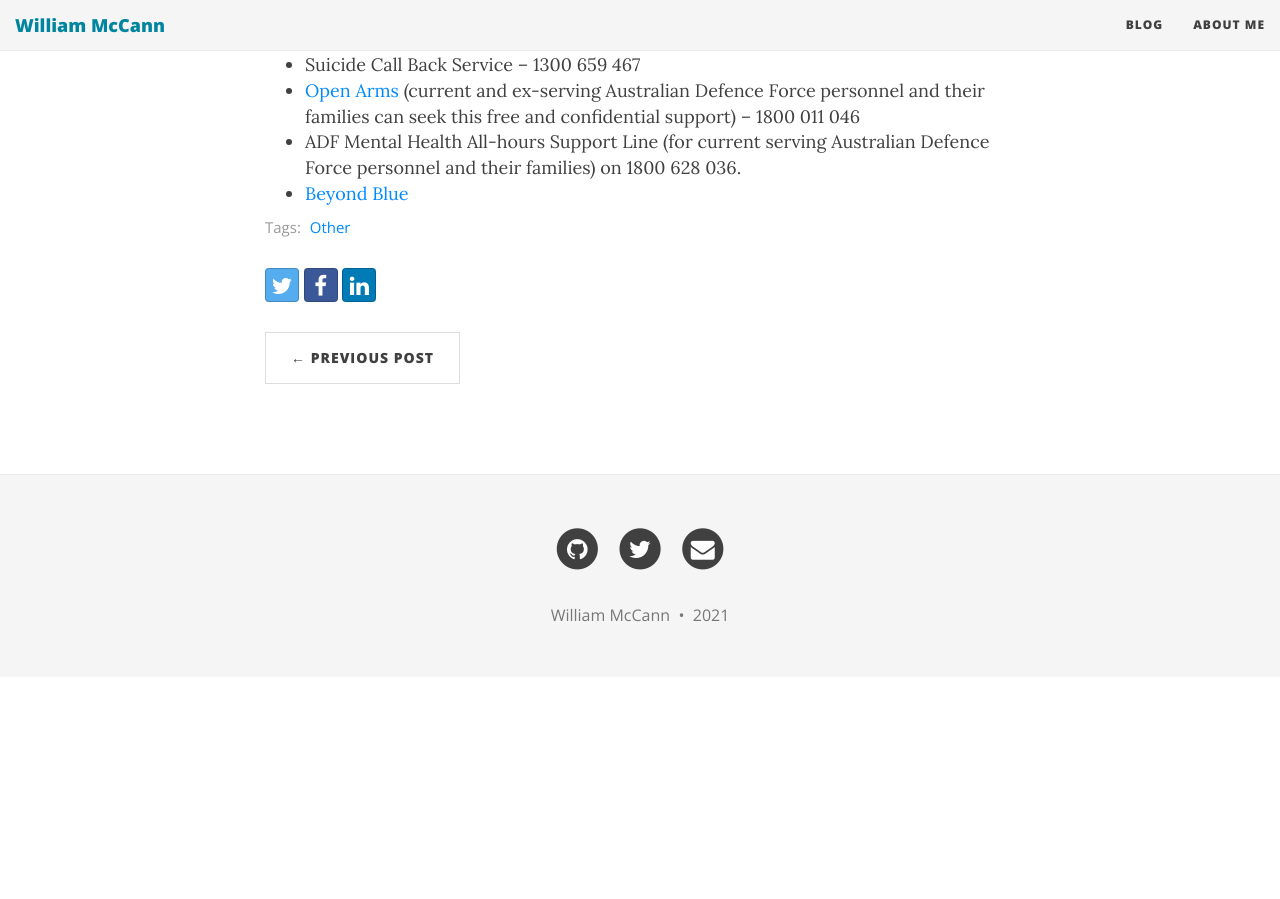
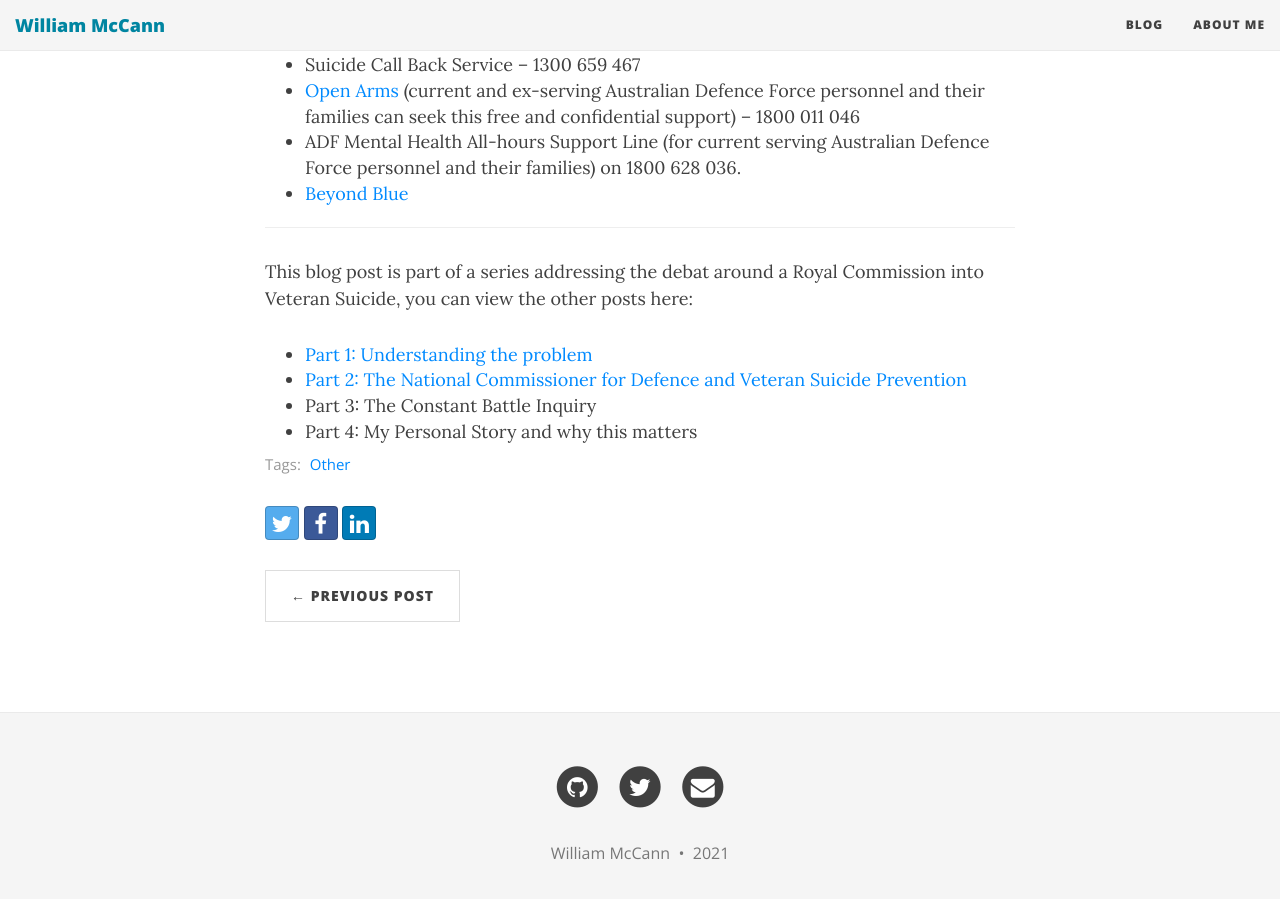
Before and after one commit to wjmccann/wjmccann.github.io, a Jekyll site: the page built from _posts/2021-03-30-Veteran-Suicide-Part-2.md, in a window 1280 px wide and 900 px high, scrolled down 4722 px. Built offline with Jekyll 4.4.1, drawn with Linux system fonts in a browser that asks for light colours; nearby versions of some CDN libraries; comment, search, counter and statistics services are not loaded; before the commit the page ends 5399 px from its top, so only the background shows below that.

Commit message:
Update 2021-03-30-Veteran-Suicide-Part-2.md

```diff
--- a/_posts/2021-03-30-Veteran-Suicide-Part-2.md
+++ b/_posts/2021-03-30-Veteran-Suicide-Part-2.md
@@ -60,3 +60,10 @@ The subject matter of this blog post is emotional, if it has had an impact on yo
 * [Open Arms](https://www.openarms.gov.au/) (current and ex-serving Australian Defence Force personnel and their families can seek this free and confidential support) – 1800 011 046
 * ADF Mental Health All-hours Support Line (for current serving Australian Defence Force personnel and their families) on 1800 628 036.
 * [Beyond Blue](https://www.beyondblue.org.au/)
+
+---
+This blog post is part of a series addressing the debat around a Royal Commission into Veteran Suicide, you can view the other posts here:
+*	[Part 1: Understanding the problem]((https://wjmccann.github.io/blog/2021/03/30/Veteran-Suicide-Part-2))
+*	[Part 2: The National Commissioner for Defence and Veteran Suicide Prevention](https://wjmccann.github.io/blog/2021/03/30/Veteran-Suicide-Part-2)
+*	Part 3: The Constant Battle Inquiry
+*	Part 4: My Personal Story and why this matters
```
